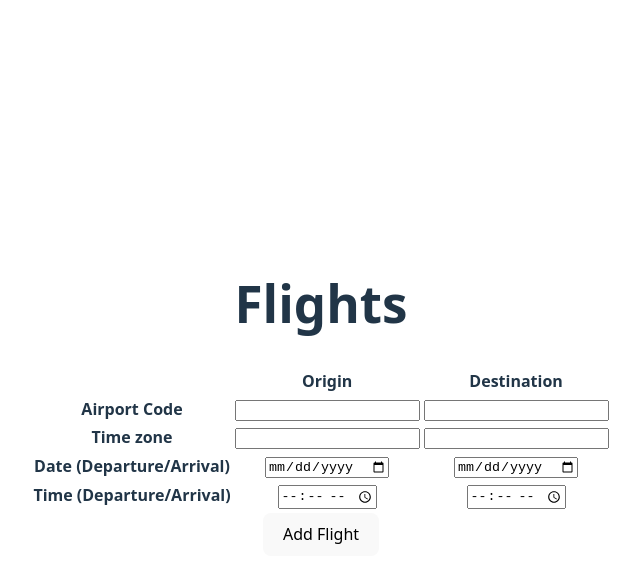
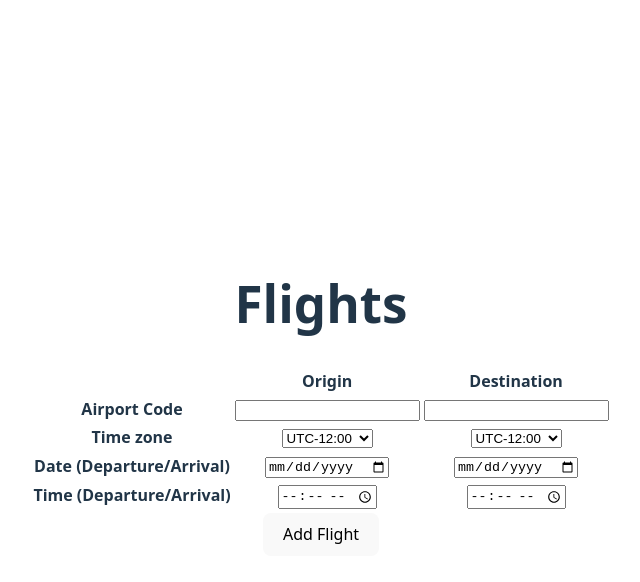
Before and after one commit to kuro-neko-xyz/trip-visualizer, a React (Vite) app: page / in a window 1280 px wide. Both pictures are taken after a click on the button "Add New Flight". Shown: the top 582 px of the page, without its empty margins (319-959 px from the left). Built offline with nearby package versions, Linux system fonts and the light colour scheme.

Commit message:
TRV: Make Time Zone Input Select

```diff
--- a/src/components/FlightInput/index.tsx
+++ b/src/components/FlightInput/index.tsx
@@ -1,5 +1,6 @@
 import type { Dispatch, FC, SetStateAction } from "react";
 import type { Flights } from "../../models/Flight";
+import { timeZones } from "../../constants/timeZones";
 
 interface FlightInputProps {
   setFlights: Dispatch<SetStateAction<Flights>>;
@@ -54,10 +55,22 @@ const FlightInput: FC<FlightInputProps> = ({ setFlights, setShowForm }) => {
           <tr>
             <th scope="row">Time zone</th>
             <td>
-              <input type="text" name="originTimeZone" />
+              <select name="originTimeZone">
+                {timeZones.map((zone) => (
+                  <option key={zone.value} value={zone.value}>
+                    {zone.name}
+                  </option>
+                ))}
+              </select>
             </td>
             <td>
-              <input type="text" name="destinationTimeZone" />
+              <select name="destinationTimeZone">
+                {timeZones.map((zone) => (
+                  <option key={zone.value} value={zone.value}>
+                    {zone.name}
+                  </option>
+                ))}
+              </select>
             </td>
           </tr>
           <tr>
--- /dev/null
+++ b/src/constants/timeZones.ts
@@ -0,0 +1,44 @@
+import type { TimeZones } from "../models/TimeZone";
+
+export const timeZones: TimeZones = [
+  { name: "UTC-12:00", value: -12 },
+  { name: "UTC-11:00", value: -11 },
+  { name: "UTC-10:00", value: -10 },
+  { name: "UTC-09:30", value: -9.5 },
+  { name: "UTC-09:00", value: -9 },
+  { name: "UTC-08:00", value: -8 },
+  { name: "UTC-07:00", value: -7 },
+  { name: "UTC-06:00", value: -6 },
+  { name: "UTC-05:00", value: -5 },
+  { name: "UTC-04:00", value: -4 },
+  { name: "UTC-03:30", value: -3.5 },
+  { name: "UTC-03:00", value: -3 },
+  { name: "UTC-02:30", value: -2.5 },
+  { name: "UTC-02:00", value: -2 },
+  { name: "UTC-01:00", value: -1 },
+  { name: "UTC+00:00", value: 0 },
+  { name: "UTC+01:00", value: 1 },
+  { name: "UTC+02:00", value: 2 },
+  { name: "UTC+03:00", value: 3 },
+  { name: "UTC+03:30", value: 3.5 },
+  { name: "UTC+04:00", value: 4 },
+  { name: "UTC+04:30", value: 4.5 },
+  { name: "UTC+05:00", value: 5 },
+  { name: "UTC+05:30", value: 5.5 },
+  { name: "UTC+05:45", value: 5.75 },
+  { name: "UTC+06:00", value: 6 },
+  { name: "UTC+06:30", value: 6.5 },
+  { name: "UTC+07:00", value: 7 },
+  { name: "UTC+08:00", value: 8 },
+  { name: "UTC+08:45", value: 8.75 },
+  { name: "UTC+09:00", value: 9 },
+  { name: "UTC+09:30", value: 9.5 },
+  { name: "UTC+10:00", value: 10 },
+  { name: "UTC+10:30", value: 10.5 },
+  { name: "UTC+11:00", value: 11 },
+  { name: "UTC+12:00", value: 12 },
+  { name: "UTC+12:45", value: 12.75 },
+  { name: "UTC+13:00", value: 13 },
+  { name: "UTC+13:45", value: 13.75 },
+  { name: "UTC+14:00", value: 14 },
+];
--- /dev/null
+++ b/src/models/TimeZone.ts
@@ -0,0 +1,6 @@
+export interface TimeZone {
+  name: string;
+  value: number;
+}
+
+export type TimeZones = TimeZone[];
```
